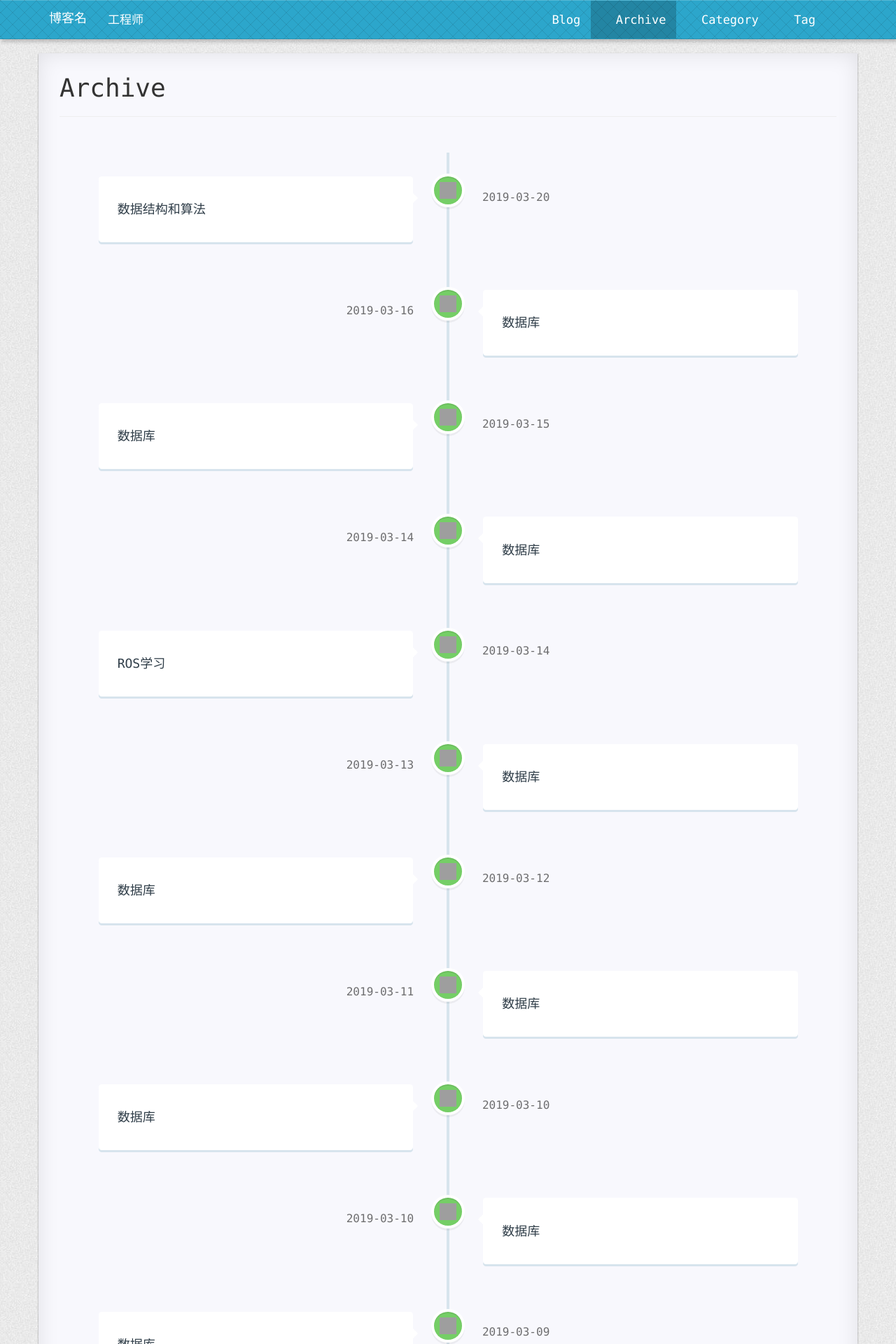
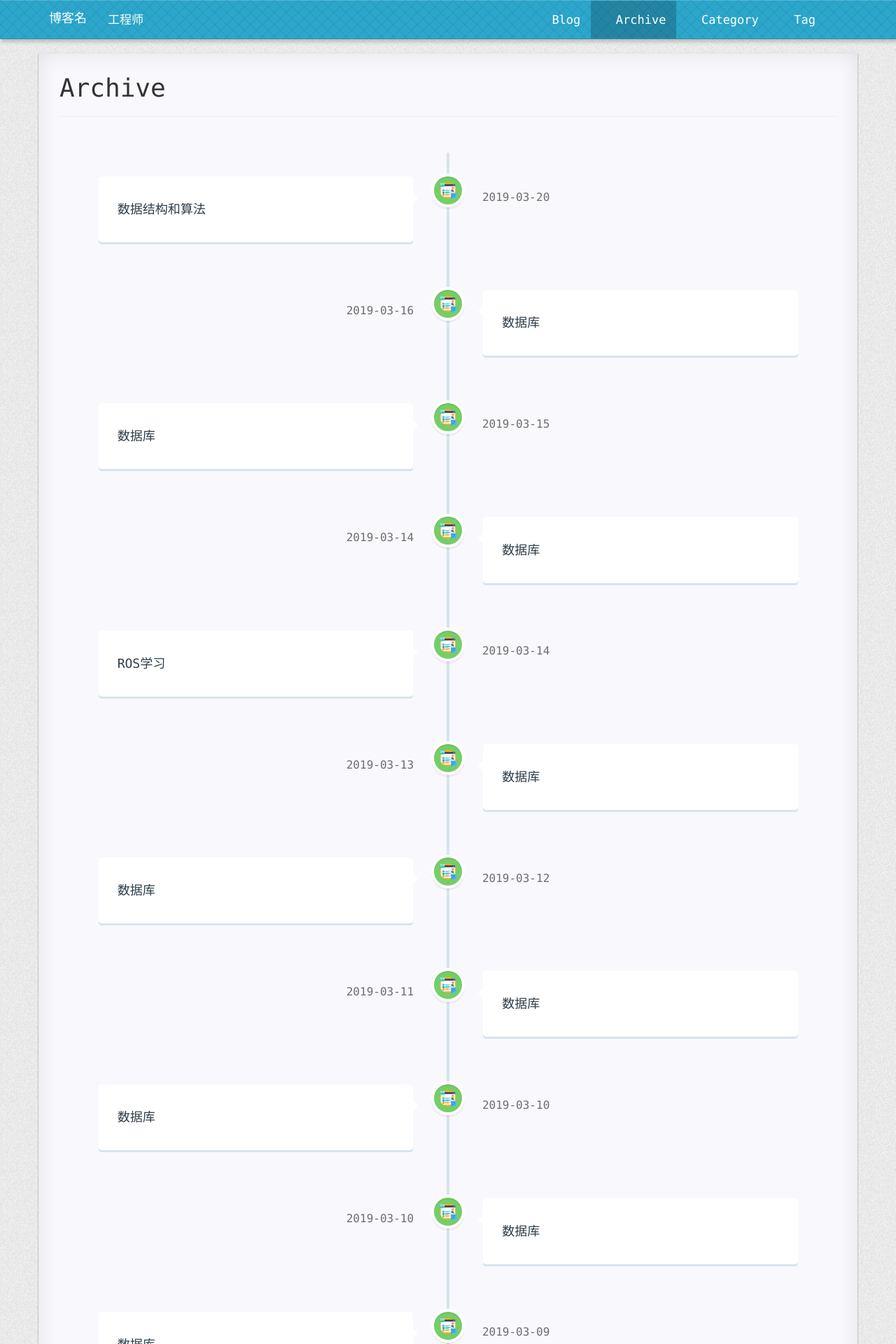
Before and after one commit to saucu-li/saucu-li.github.io, a Jekyll site: the page built from pages/archive.html, in a window 1280 px wide. Shown: the top 1920 px of the page at 70% size. Built offline with Jekyll 4.4.1, drawn with Linux system fonts in a browser that asks for light colours; nearby versions of some CDN libraries; comment, search, counter and statistics services are not loaded; a style sheet for code colours, icons or effects is not loaded.

Commit message:
add some file

```diff
--- a/pages/archive.html
+++ b/pages/archive.html
@@ -11,7 +11,7 @@ styles: archive.css
 {% for post in site.posts  %}
     <div class="cd-timeline-block" id="{{ post.date | date: '%Y-%m-%d' }}">
         <div class="cd-timeline-img cd-picture">
-            <img src="{{ '/icon-picture.svg' | prepend: site.imgrepo }}" alt="Picture">
+            <img src="{{ '/search.svg' | prepend: site.imgrepo }}" alt="Picture">
         </div>
 
         <div class="cd-timeline-content">
```
